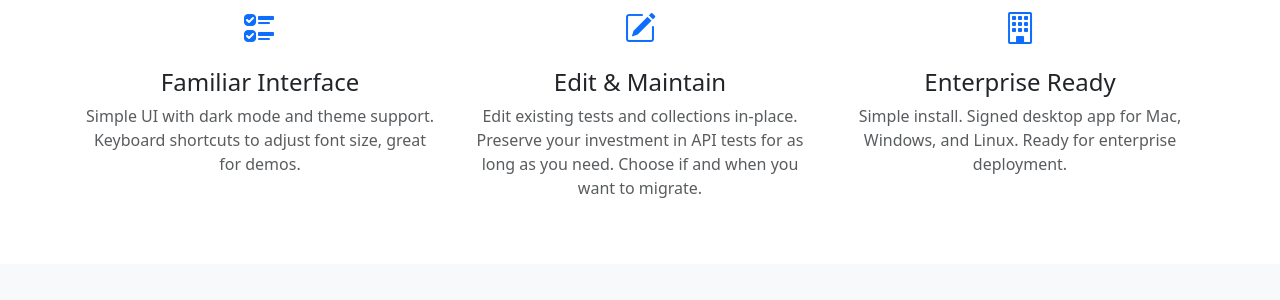
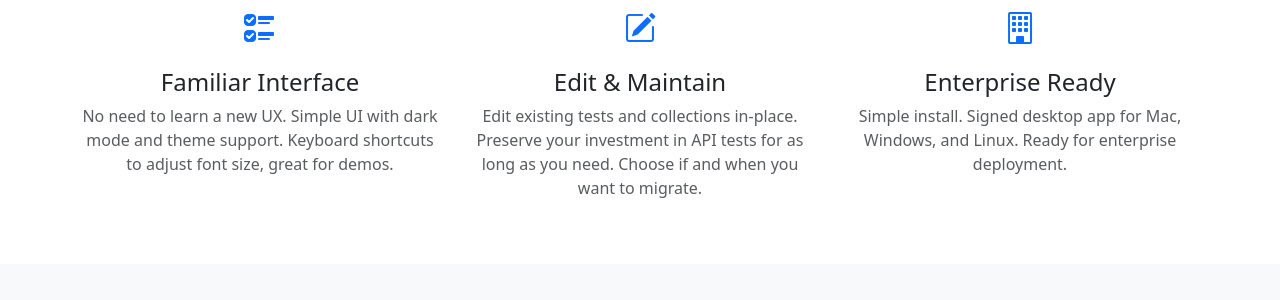
Before and after one commit to karatelabs/xplorer, a Jekyll site: the page built from index.html, in a window 1280 px wide. Shown: the part 978-1278 px from the top of the page. Built offline with Jekyll 4.4.1, drawn with Linux system fonts in a browser that asks for light colours.

Commit message:
improve docs

```diff
--- a/index.html
+++ b/index.html
@@ -78,7 +78,7 @@ title: Home
           <i class="bi bi-ui-checks"></i>
         </div>
         <h4>Familiar Interface</h4>
-        <p class="text-muted">Simple UI with dark mode and theme support. Keyboard shortcuts to adjust font size, great for demos.</p>
+        <p class="text-muted">No need to learn a new UX. Simple UI with dark mode and theme support. Keyboard shortcuts to adjust font size, great for demos.</p>
       </div>
     </div>
     <div class="col-md-4">
```
